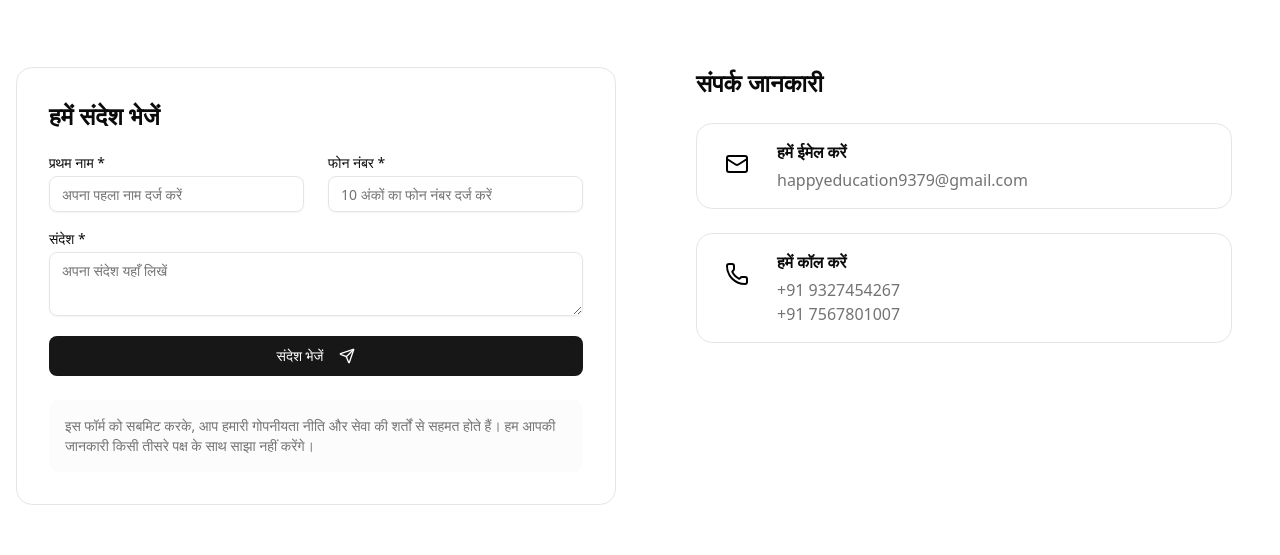
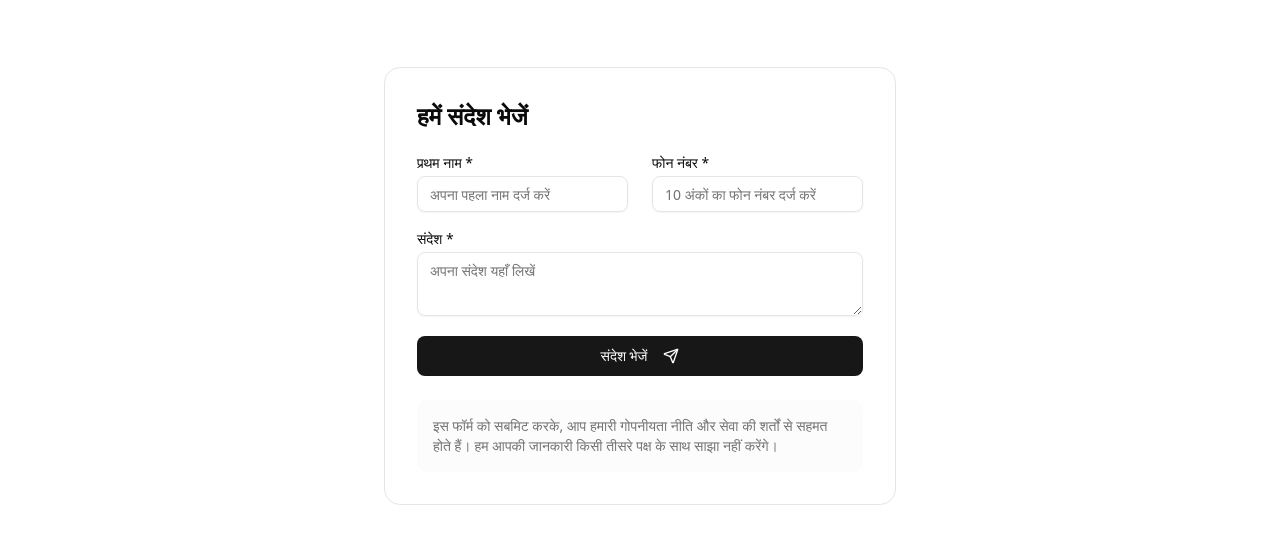
Before and after one commit to codematrics/happy-education, a Next.js app: page /contact in a window 1280 px wide. Shown: the part 234-789 px from the top of the page. Built offline with nearby package versions, Linux system fonts and the light colour scheme; no server answers.

Commit message:
remove contact info from contact page

```diff
--- a/src/app/(user)/contact/page.tsx
+++ b/src/app/(user)/contact/page.tsx
@@ -1,5 +1,4 @@
 import InquiryForm from "@/components/inquiry/InquiryForm";
-import { Mail, Phone } from "lucide-react";
 
 const Contact = () => {
   return (
@@ -14,7 +13,7 @@ const Contact = () => {
           </p>
         </div>
 
-        <div className="grid lg:grid-cols-2 gap-12">
+        <div className="grid lg:grid-cols-1 max-w-lg mx-auto gap-12">
           {/* Contact Form */}
           <div className="">
             <div className="bg-card rounded-2xl p-8 shadow-soft border">
@@ -31,37 +30,6 @@ const Contact = () => {
               </div>
             </div>
           </div>
-
-          {/* Contact Information */}
-          <div className="space-y-8 px-8">
-            <div>
-              <h2 className="text-2xl font-bold mb-6">संपर्क जानकारी</h2>
-              <div className="space-y-6 grid lg:grid-cols-1">
-                <div className="flex items-start space-x-4 rounded-2xl p-4 shadow-soft border">
-                  <div className="w-12 h-12 gradient-primary rounded-xl flex items-center justify-center flex-shrink-0">
-                    <Mail className="w-6 h-6 text-black" />
-                  </div>
-                  <div>
-                    <h3 className="font-semibold mb-1">हमें ईमेल करें</h3>
-                    <p className="text-muted-foreground">
-                      happyeducation9379@gmail.com
-                    </p>
-                  </div>
-                </div>
-
-                <div className="flex items-start space-x-4 rounded-2xl p-4 shadow-soft border">
-                  <div className="w-12 h-12 gradient-primary rounded-xl flex items-center justify-center flex-shrink-0">
-                    <Phone className="w-6 h-6 text-black" />
-                  </div>
-                  <div>
-                    <h3 className="font-semibold mb-1">हमें कॉल करें</h3>
-                    <p className="text-muted-foreground">+91 9327454267</p>
-                    <p className="text-muted-foreground">+91 7567801007</p>
-                  </div>
-                </div>
-              </div>
-            </div>
-          </div>
         </div>
       </div>
     </div>
```
